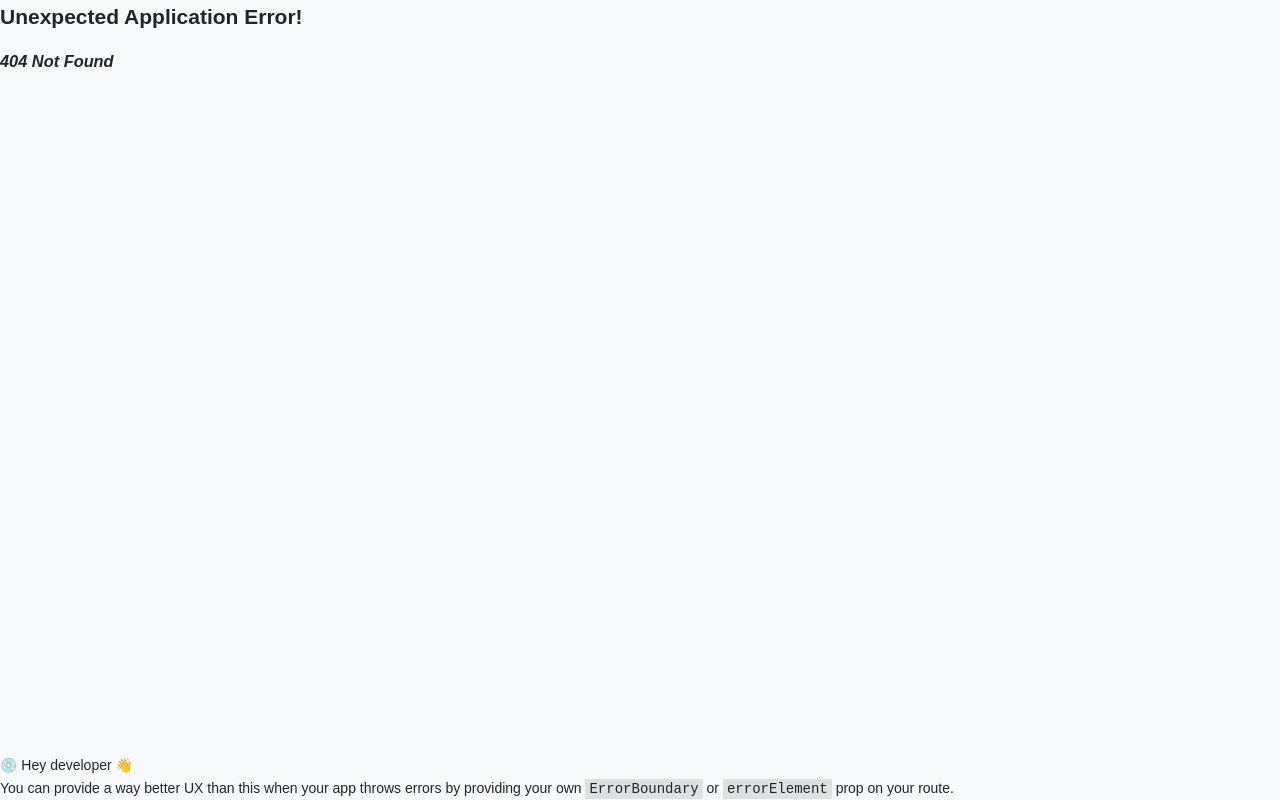
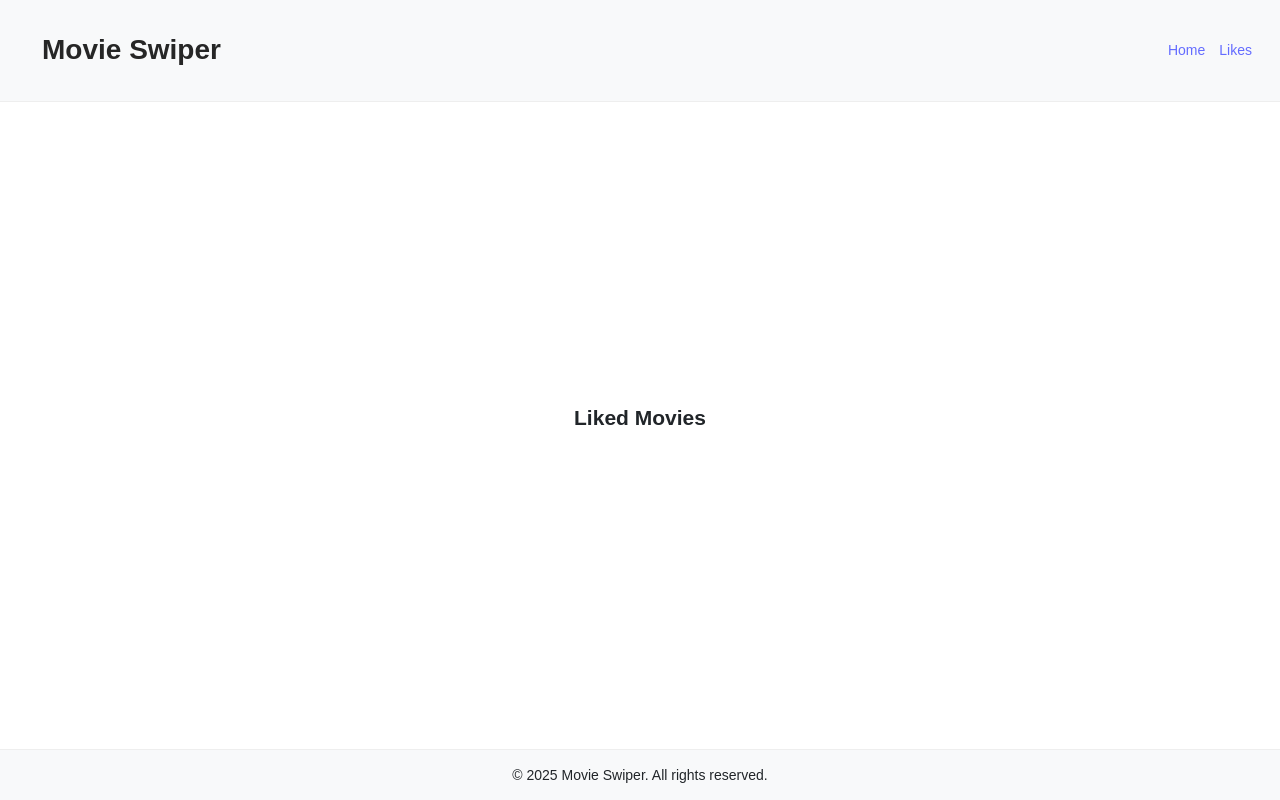
Before and after one commit to DevonKalar/MovieSwiper, a React (Vite) app: page /likes in a window 1280 px wide. Before the commit this address had no page. Built offline with nearby package versions, Linux system fonts and the light colour scheme.

Commit message:
add routes and header navigation

```diff
--- a/src/App.css
+++ b/src/App.css
@@ -75,6 +75,12 @@ h1, h2, h3, h4, h5, h6 {
 .logo {
   font-size: 2rem;
   margin: 1rem;
+  color: #262626;
+}
+
+nav {
+  display: flex;
+  gap: 1rem;
 }
 
 /* Components */
--- a/src/App.jsx
+++ b/src/App.jsx
@@ -1,14 +1,23 @@
 import { useState } from 'react';
 import { createBrowserRouter, createRoutesFromElements, Route, RouterProvider } from 'react-router-dom';
 import MainLayout from './components/layouts/MainLayout';
-import MainPage from './pages/MainPage';
+import SwipeFeed from './pages/SwipeFeed';
+import LikeFeed from './pages/LikeFeed';
 import './App.css';
 
 const router = createBrowserRouter(
   createRoutesFromElements(
+    // Login Routes
+
+    // Main Routes
     <Route path="/" element={<MainLayout />}>
-      <Route index element={<MainPage />} />
+      <Route index element={<SwipeFeed />} />
+      <Route path="likes" element={<LikeFeed />} />
     </Route>
+
+    // Account Routes
+
+    // Default redirect
   )
 );
 
--- a/src/components/common/Header.jsx
+++ b/src/components/common/Header.jsx
@@ -1,10 +1,19 @@
-import React from "react";
+import { Link, NavLink } from "react-router-dom";
 
 const Header = () => {
   return (
     <header>
-      <h1 className="logo">Movie Swiper</h1>
-      <p>IOU Menu</p>
+      <Link to="/" className="home-link">
+        <h1 className="logo">Movie Swiper</h1>
+      </Link>
+      <nav>
+        <NavLink to="/" className="nav-link">
+          Home
+        </NavLink>
+        <NavLink to="/likes" className="nav-link">
+          Likes
+        </NavLink>
+      </nav>
     </header>
   );
 };
--- /dev/null
+++ b/src/components/features/LikeList.jsx
@@ -0,0 +1,13 @@
+import { useState } from 'react';
+
+const LikeList = () => {
+
+    return (
+        <>
+            <h2>Liked Movies</h2>
+        </>
+    )
+
+}
+
+export default LikeList;
--- /dev/null
+++ b/src/pages/LikeFeed.jsx
@@ -0,0 +1,11 @@
+import LikeList from "../components/features/LikeList";
+
+const LikeFeed = () => {
+  return (
+    <>
+      <LikeList />
+    </>
+  );
+};
+
+export default LikeFeed;
--- a/src/pages/MainPage.jsx
+++ b/src/pages/SwipeFeed.jsx
@@ -1,5 +1,5 @@
 import SwipeCard from "../components/features/SwipeCard";
-const MainPage = () => {
+const SwipeFeed = () => {
   return (
     <>
       <SwipeCard />
@@ -7,4 +7,4 @@ const MainPage = () => {
   );
 };
 
-export default MainPage;
+export default SwipeFeed;
```
